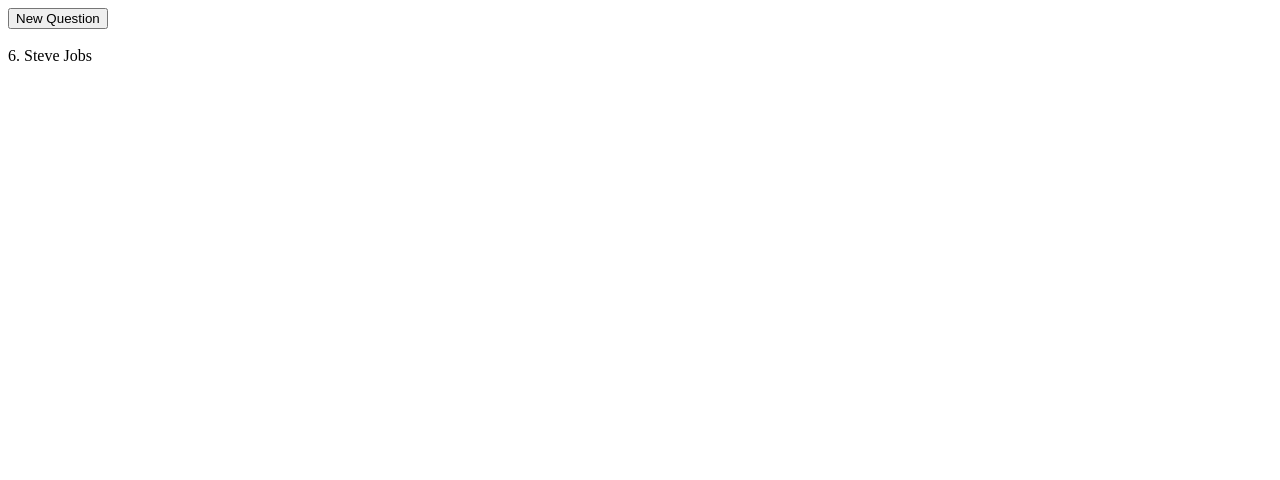
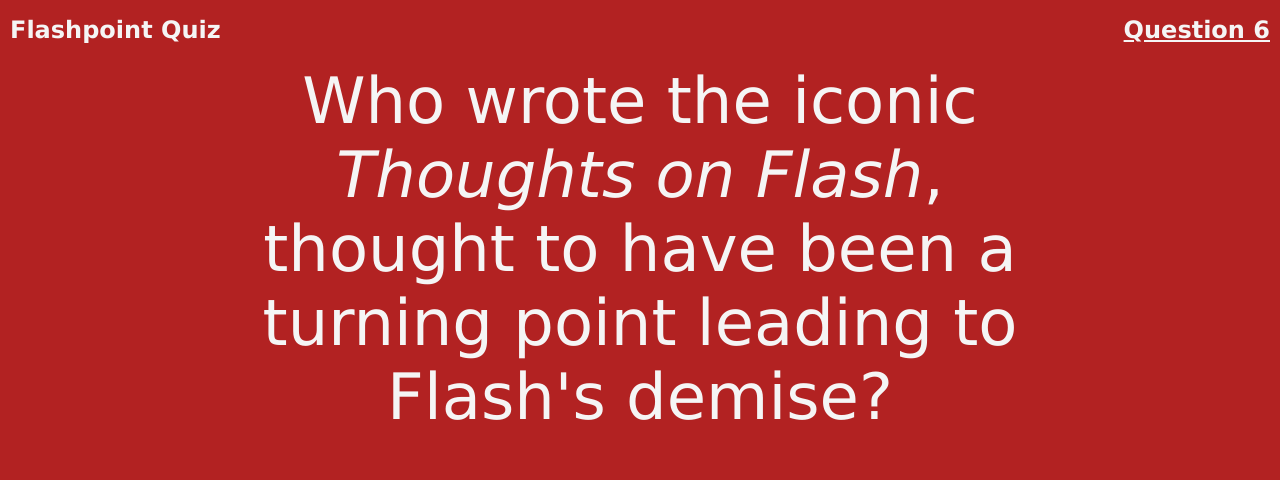
Before and after one commit to VFDan/FlashpointQuiz, a plain HTML site: page index.html in a window 1280 px wide. Drawn offline with Linux system fonts and the light colour scheme.

Commit message:
Begin styling, add question number and text

```diff
--- a/index.html
+++ b/index.html
@@ -15,10 +15,19 @@
     </head>
     <body>
         <div id="loading">
-            <div id="loading_img_wrapper"><img src="assets/loadinganim.svg" alt="Loading..." /></div>
+            <div id="loading_img_wrapper">
+                <img src="assets/loadinganim.svg" alt="Loading..." />
+            </div>
         </div>
-        <button onclick="newQuestion()">New Question</button>
-        <div id="testingOutput"></div>
+        <div id="page">
+            <header>
+                <h2 id="quiz_title">Flashpoint Quiz</h2>
+                <h2 id="question_num">Question Number</h2>
+            </header>
+            <main>
+                <h1 id="question_text"></h1>
+            </main>
+        </div>
         <script src="main.js"></script>
     </body>
 </html>
--- a/main.css
+++ b/main.css
@@ -11,6 +11,7 @@
     margin: 0;
     padding: 0;
     transition: opacity 0.9s;
+    overflow: hidden;
 }
 #loading > div#loading_img_wrapper {
     width: 100%;
@@ -25,3 +26,44 @@
     height: auto;
     margin: 0;
 }
+/* END LOADING */
+
+* { font-family: Verdana, Geneva, Tahoma, sans-serif; }
+body {
+    margin: 0;
+    padding: 0;
+}
+#page {
+    background-color: firebrick;
+    color: whitesmoke;
+    min-height: 100vh;
+}
+header {
+    clear: both;
+    padding: 0 10px;
+}
+#quiz_title {
+    float: left;
+    margin-top: 1rem;
+}
+#question_num {
+    float: right;
+    text-decoration: underline;
+    margin-top: 1rem;
+}
+main {
+    display: flex;
+    justify-content: center;
+    align-items: center;
+    margin: 0;
+    width: 100vw;
+    flex-direction: column;
+}
+#question_text {
+    margin-top: 0;
+    text-align: center;
+    padding: 0 20vw;
+    font-size: 4rem;
+    font-weight: normal;
+}
+strong {font-weight: bold;}
--- a/main.js
+++ b/main.js
@@ -1,5 +1,6 @@
 var questions;
 const CHARTOARRAY = {"a": 0, "b": 1, "c": 2, "d": 3, "e": 4};
+
 async function init() {
     var startTime = Date.now();
     response = await fetch("./questions.json");
@@ -12,8 +13,9 @@
 
 function newQuestion() {
     var questionNumber = Math.floor(Math.random() * questions.length) + 1;
-    var currentQuestion = questions[questionNumber - 1]
-    document.getElementById('testingOutput').innerHTML += `<br> ${currentQuestion['number']}. ${currentQuestion['responses'][CHARTOARRAY[currentQuestion['answer']]]}`;
+    var currentQuestion = questions[questionNumber - 1];
+    document.getElementById("question_num").innerHTML = "Question " + questionNumber;
+    document.getElementById("question_text").innerHTML = currentQuestion['questionText'];
 }
 
 function fadeOutLoading() {
--- a/questions.json
+++ b/questions.json
@@ -21,7 +21,7 @@
         "number": 3,
         "topic": "Plugins",
         "author": "VFDan",
-        "questionText": "What was the <b>second</b> plugin added to Flashpoint?",
+        "questionText": "What was the <strong>second</strong> plugin added to Flashpoint?",
         "questionImage": null,
         "responses": ["Shockwave", "Flash", "HTML5", "Java"],
         "answer": "a"
```
